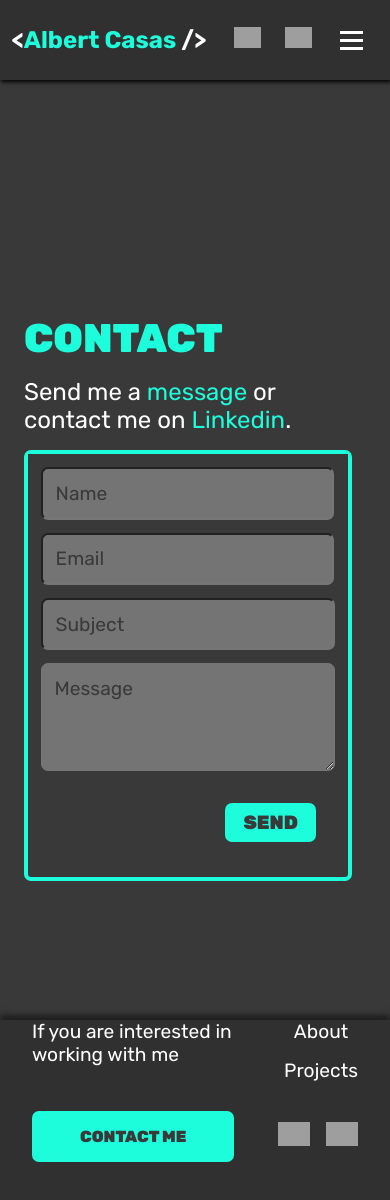
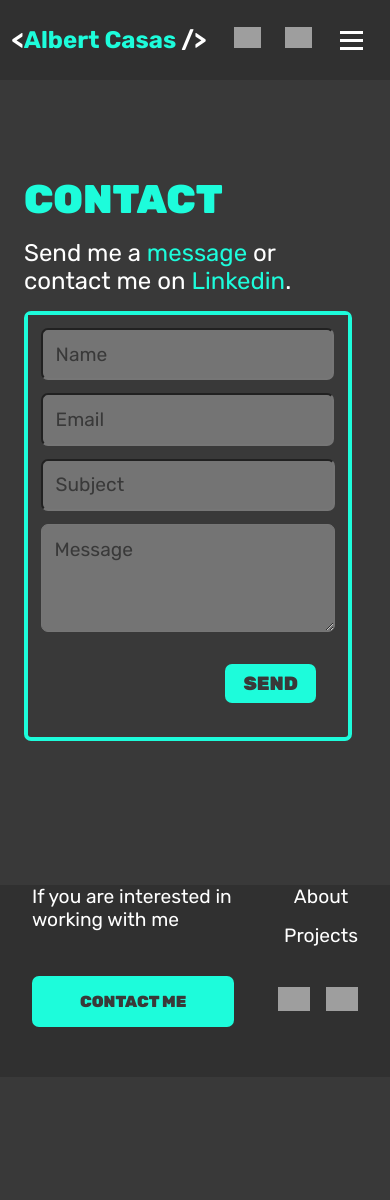
Before and after one commit to AlbertCasas/portfolio, a Vue app: page /contact in a window 390 px wide. Shown: the top 1200 px of the page. After the commit the page ends 1077 px from the top, so only its background shows below. Built offline with nearby package versions, Linux system fonts and the light colour scheme; grey boxes are pictures that could not be loaded.

Commit message:
adjusting responsive

```diff
--- a/src/App.vue
+++ b/src/App.vue
@@ -1,13 +1,9 @@
 
 <template>
 <div>
-  <transition
-  mode="out-in"
-  enter-active-class="animate__animated animate__fadeIn"
-  leave-active-class="animate__animated animate__fadeOut"
-  >
+
     <RouterView />
-  </transition>
+
 </div>
 </template>
 
--- a/src/components/AboutComp.vue
+++ b/src/components/AboutComp.vue
@@ -20,7 +20,8 @@
       </div>
 
     <div class="all-skills">
-
+        <h1 class="skills-title">SKILLS</h1>
+        <div class="skills-flex">
           <ul class="skills first">
               <li>HTML</li>
               <li>Sass</li>
@@ -37,6 +38,7 @@
               <li>Node.js</li>
               <li>MongoDB</li>
           </ul>
+        </div>
 
 
     </div>
@@ -102,11 +104,24 @@ const closeTag = ref("</ul>");
   font-weight: bold;
 }
 
+.skills-title {
+  color: #1dfcdb;
+  font-weight: 900;
+  font-size: 2.5rem;
+  display: none;
+}
+
 .all-skills {
     display: flex;
+    flex-direction: column;
     gap: 4rem;
     margin-right: 15rem;
     background-color: transparent;
+}
+
+.skills-flex {
+  display: flex;
+  gap: 5rem;
 }
 
 .skills {
@@ -176,6 +191,10 @@ li::before {
   .about-title {
     display: block;
   }
+
+  .skills-title {
+    display: block;
+  }
 }
 
 @media only screen and (max-width: 880px){
@@ -220,9 +239,13 @@ li::before {
     font-size: 1.2rem;
   }
 
+  .skills-title {
+    font-size: 2rem;
+  }
+
   .all-skills {
     margin: 0;
-    margin-left: 2.5rem;
+    margin-left: .5rem;
   }
 
   .all-skills li {
--- a/src/components/FooterMobile.vue
+++ b/src/components/FooterMobile.vue
@@ -36,9 +36,6 @@ const mobile = computed(() => {
     width: 100%;
     height: 12rem;
     background-color: #303030;
-    -moz-box-shadow: 0 -5px 6px rgba(0,0,0,0.5);
-    -webkit-box-shadow: 0 -5px 6px rgba(0,0,0,0.5);
-    box-shadow: 1px -2px -1px rgba(0,0,0,0.5);
     position: relative;
     display: none;
     margin-top: 2rem;
--- a/src/components/NavBar.vue
+++ b/src/components/NavBar.vue
@@ -39,7 +39,6 @@ const close = ref(" />")
     justify-content: space-evenly;
     align-items: center;
     gap: 30rem;
-    box-shadow: 1px 2px 4px black;
 }
 
 .albert-title {
--- a/src/components/ProjectsComp.vue
+++ b/src/components/ProjectsComp.vue
@@ -52,7 +52,6 @@
 
 <style scoped>
 .wrapper {
-    height: 100vh;
     background-color:  #393939;
     width: 100%;
     position: relative;
@@ -88,7 +87,7 @@
 .projects-wrapper {
   display: flex;
   flex-wrap: wrap;
-  margin: 5rem 16rem ;
+  margin: 4rem 16rem ;
   gap: 7rem;
   position: relative;
 }
--- a/src/views/ContactView.vue
+++ b/src/views/ContactView.vue
@@ -71,7 +71,7 @@ const sendMessage = () => {
 
 <style scoped>
 .wrapper {
-
+    height: 90vh;
     background-color:  #393939;
     width: 100%;
     background-image: url("https://i.ibb.co/HztbQhy/Recurso-25.png");
@@ -81,11 +81,10 @@ const sendMessage = () => {
 }
 
 .form-wrapper {
-    height: 100vh;
     display: flex;
     align-items: center;
     background-color: transparent;
-    margin-top: 4rem;
+    margin-top: 5rem;
 }
 
 .contact-title {
@@ -93,7 +92,7 @@ const sendMessage = () => {
   font-weight: 900;
   font-size: 2.5rem;
   display: none;
-  margin-top: 4rem;
+  margin-top: 2rem;
 }
 
 .form-message {
@@ -302,6 +301,12 @@ const sendMessage = () => {
 }
 
 @media only screen and (max-width: 600px){
+
+
+    .form-wrapper {
+        margin-top: 2rem;
+    }
+
     .form-message {
         margin-left: 3rem;
     }
@@ -326,7 +331,7 @@ const sendMessage = () => {
 
     .form-message {
         margin-left: 1.5rem;
-        margin-top: 7rem;
+        margin-top: 2rem;
         margin-bottom: 7rem;
     }
 
```
Lines whose indentation alone changed are shown as unchanged.
